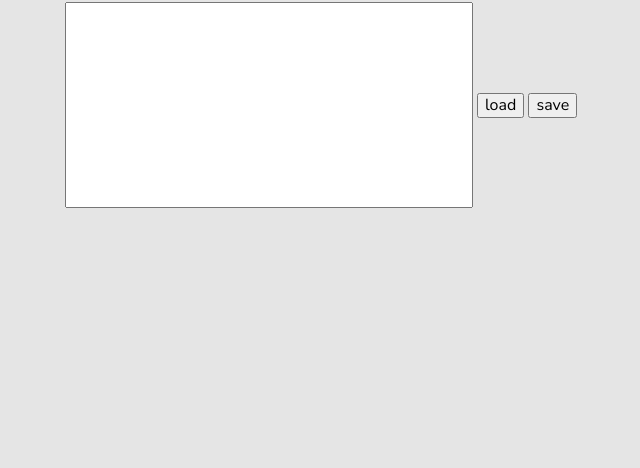
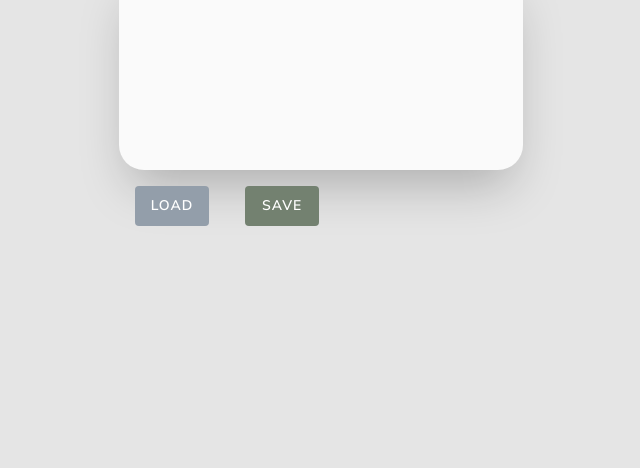
Before and after one commit to haciajulia/simple-editor, a website built with webpack: page src/pages/index.html in a window 1280 px wide. Shown: the part 332-800 px from the top of the page, without its empty margins (319-959 px from the left). Built offline with nearby package versions, Linux system fonts and the light colour scheme.

Commit message:
css added

```diff
--- a/src/scss/main.scss
+++ b/src/scss/main.scss
@@ -19,6 +19,29 @@
 }
 
 .input {
+display: flex;
 width: 50vh;
 height: 25vh;
+border: none;
+border-radius: 25px;
+background-color: $mywhite;
+box-shadow: 0 25px 50px -12px rgba(0,0,0,0.25);
 }
+
+.button {
+display: inline-block;
+margin: 16px;
+width: 74px;
+height: 40px;
+font-size: 14px;
+letter-spacing: 1px;
+font-weight: 600;
+text-transform: uppercase;
+border-radius: 4px;
+border: none;
+color: white;
+background-color: $mydarkgray;
+&--green {
+  background-color: $mygreen;
+}
+}
```
